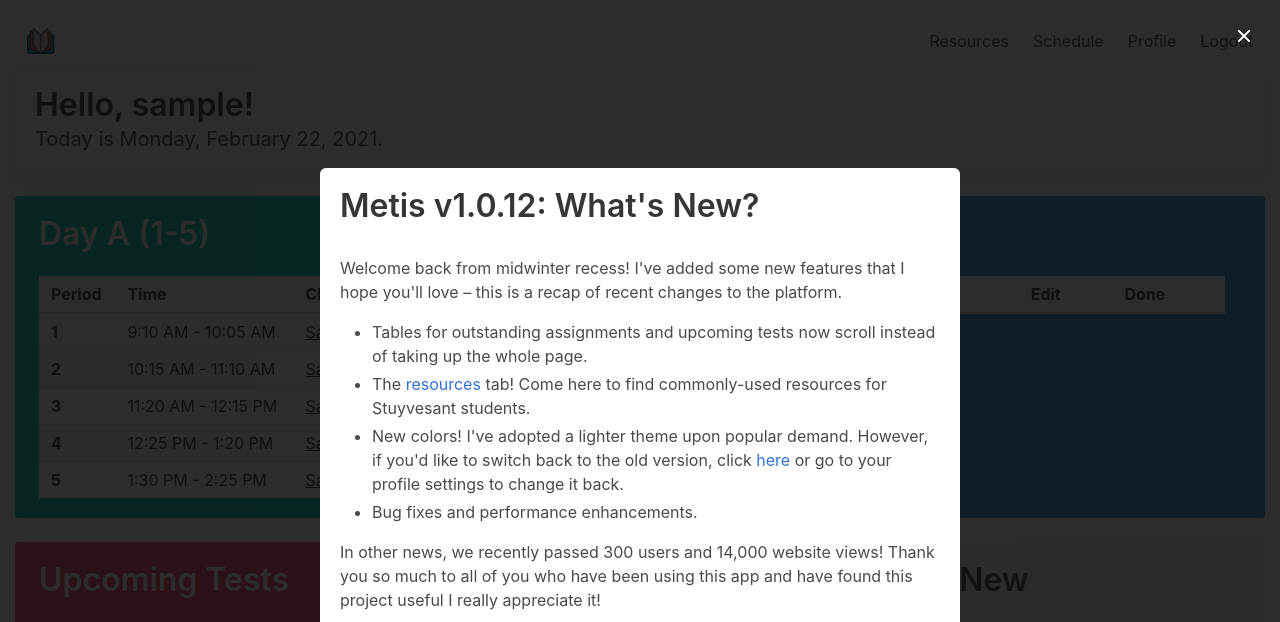
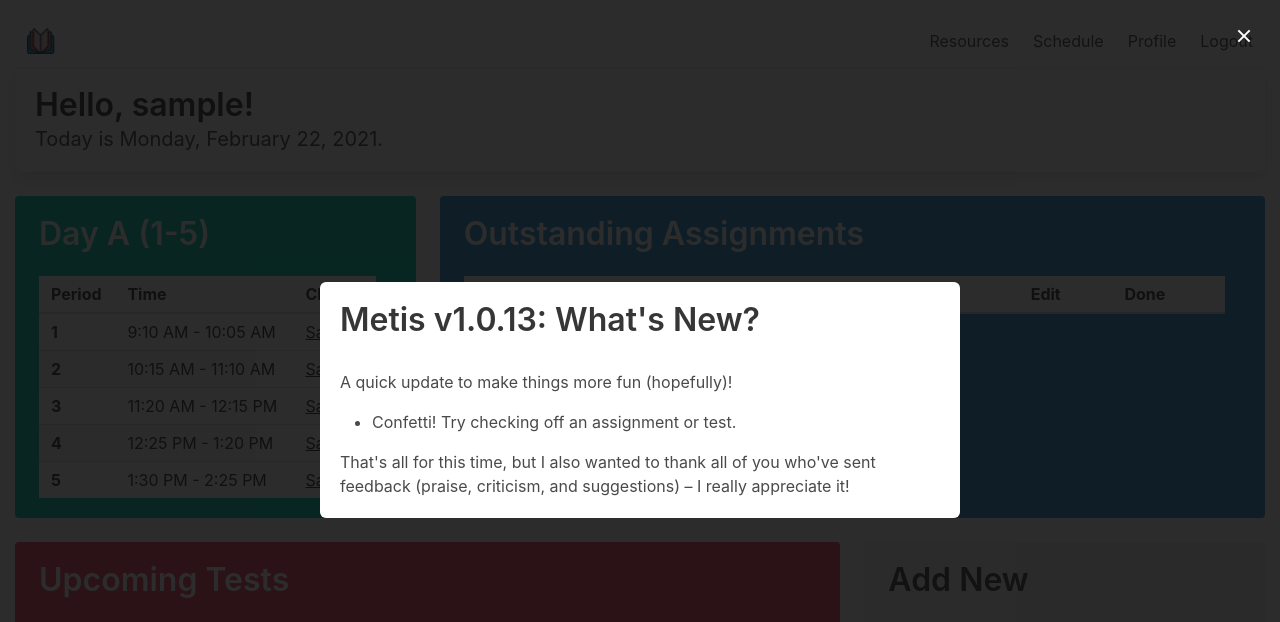
Before and after one commit to Clue88/metis2, a Flask app: page / in a window 1280 px wide. Shown: the top 622 px of the page. Run offline with Flask 2, Linux system fonts and the light colour scheme; a user stored in the database is signed in; tables that the repository leaves empty hold one stand-in row (values such as "Sample post"); lists and menus that the app fills with data are empty; some libraries are stand-ins or nearby versions.

Commit message:
Bump version to 1.0.13

```diff
--- a/app/templates/_popup.html
+++ b/app/templates/_popup.html
@@ -3,15 +3,12 @@
     <div class="modal-content">
         <div class="box">
             <div class="content">
-                <p class="title">Metis v1.0.12: What's New?</p>
-                <p>Welcome back from midwinter recess! I've added some new features that I hope you'll love – this is a recap of recent changes to the platform.</p>
+                <p class="title">Metis v1.0.13: What's New?</p>
+                <p>A quick update to make things more fun (hopefully)!</p>
                 <ul>
-                    <li>Tables for outstanding assignments and upcoming tests now scroll instead of taking up the whole page.</li>
-                    <li>The <a href="{{ url_for('main.resources') }}" target="_blank">resources</a> tab! Come here to find commonly-used resources for Stuyvesant students.</li>
-                    <li>New colors! I've adopted a lighter theme upon popular demand. However, if you'd like to switch back to the old version, click <a href="{{ url_for('main.customization') }}" target="_blank">here</a> or go to your profile settings to change it back.</li>
-                    <li>Bug fixes and performance enhancements.</li>
+                    <li>Confetti! Try checking off an assignment or test.</li>
                 </ul>
-                <p>In other news, we recently passed 300 users and 14,000 website views! Thank you so much to all of you who have been using this app and have found this project useful I really appreciate it!</p>
+                <p>That's all for this time, but I also wanted to thank all of you who've sent feedback (praise, criticism, and suggestions) – I really appreciate it!</p>
             </div>
         </div>
     </div>
--- a/app/templates/base.html
+++ b/app/templates/base.html
@@ -121,7 +121,7 @@
         <footer>
             <p class="has-text-centered has-text-grey-light"><small>
                 <u><a href="https://github.com/Clue88/metis2/issues" style="color:#b5b5b5">Bug Reports and Feedback</a></u><br>
-                Metis v1.0.12 | Copyright &copy; 2020-2021 Christopher Liu. All rights reserved.
+                Metis v1.0.13 | Copyright &copy; 2020-2021 Christopher Liu. All rights reserved.
             </small></p>
         </footer>
     </body>
```
